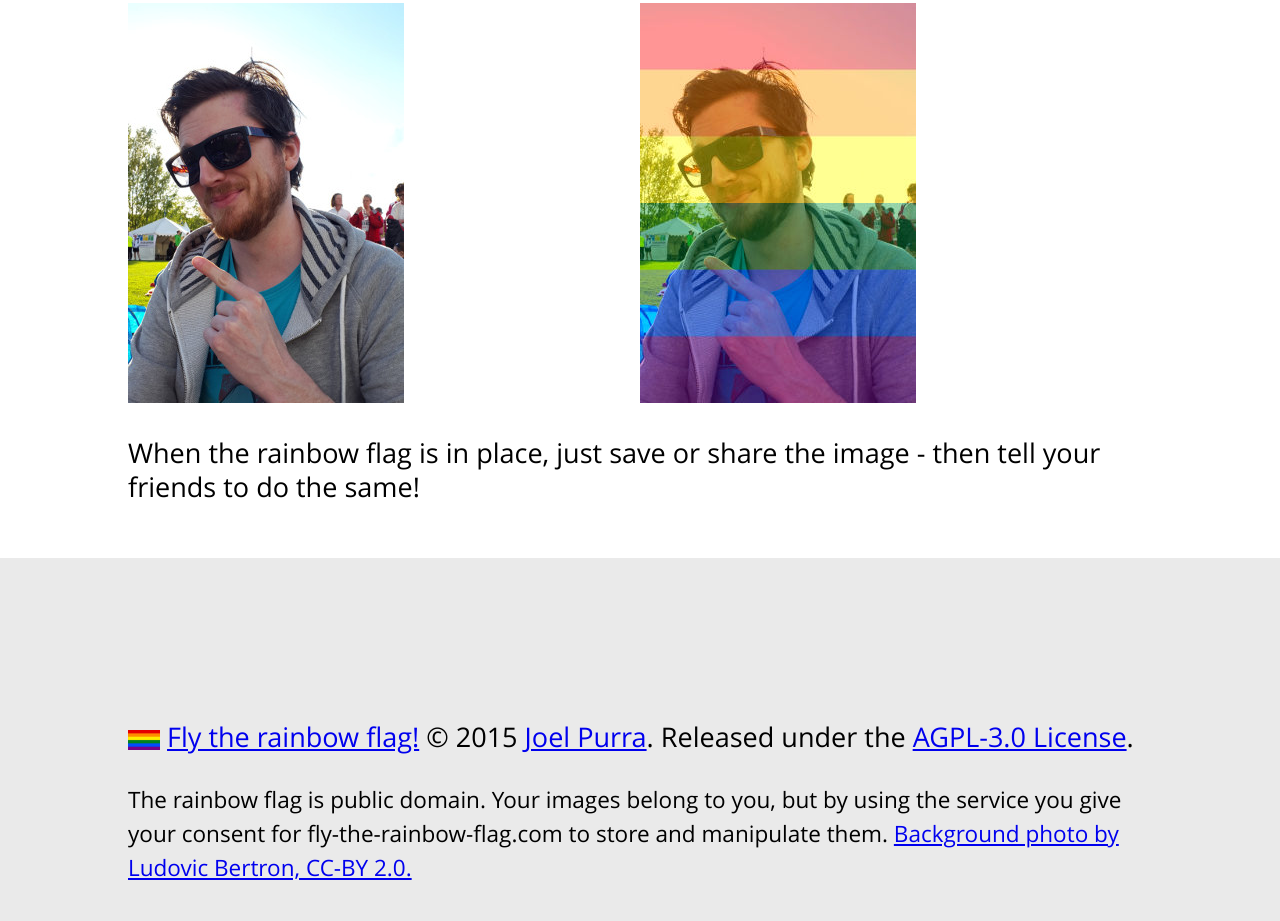
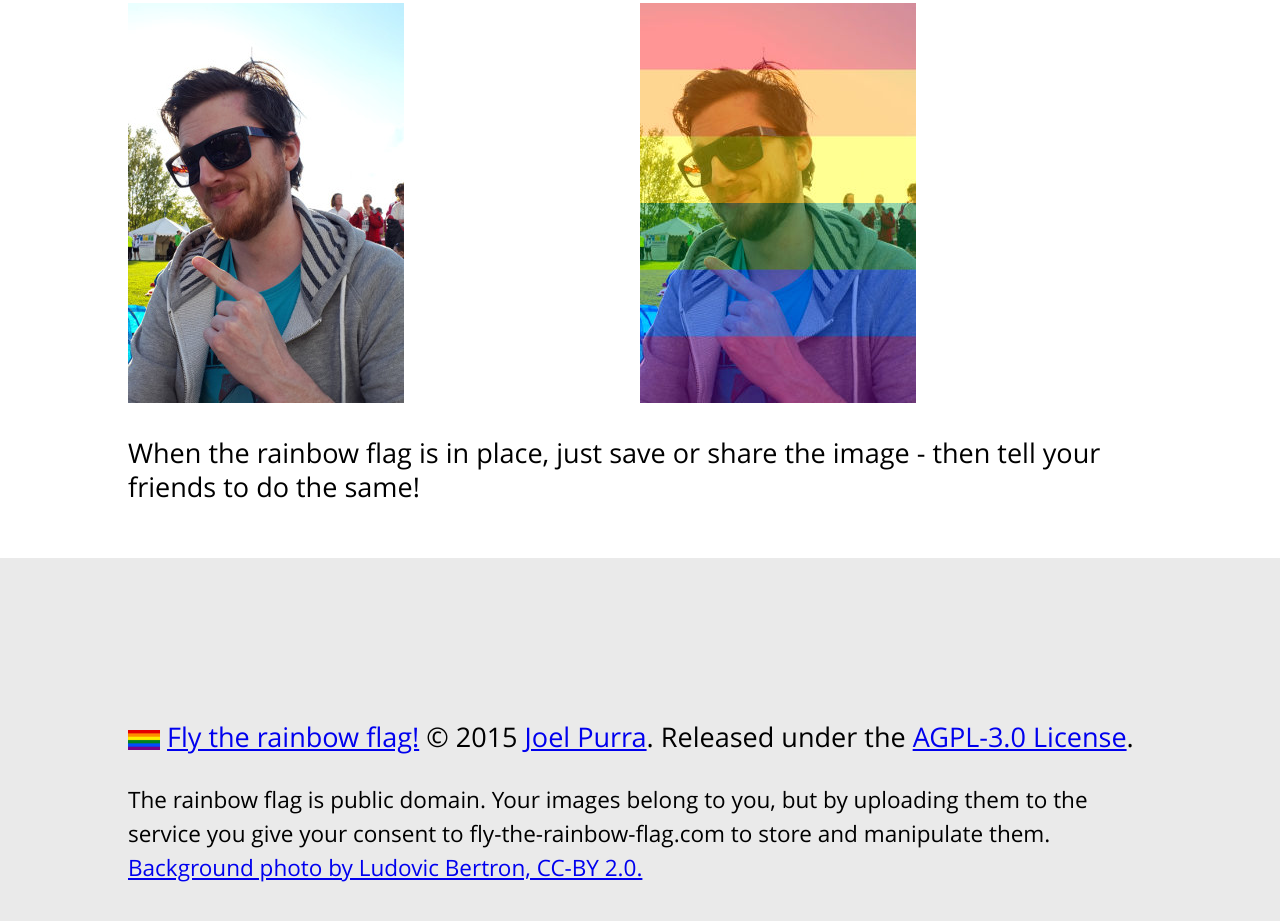
Before and after one commit to joelpurra/fly-the-rainbow-flag.com, a website: page public/index.html in a window 1280 px wide. Shown: the part 660-1581 px from the top of the page. Drawn offline with Linux system fonts and the light colour scheme.

Commit message:
Reword terms

```diff
--- a/public/index.html
+++ b/public/index.html
@@ -115,7 +115,7 @@
             <img src="/resources/image/icon-64x64.png" /> <a href="https://fly-the-rainbow-flag.com/">Fly the rainbow flag!</a> &copy; 2015 <a href="http://joelpurra.com/">Joel Purra</a>. Released under the <a href="https://www.gnu.org/licenses/agpl-3.0.html">AGPL-3.0 License</a>.
         </p>
         <p>
-            <small>The rainbow flag is public domain. Your images belong to you, but by using the service you give your consent for fly-the-rainbow-flag.com to store and manipulate them. <a href="https://en.wikipedia.org/wiki/File:Rainbow_flag_and_blue_skies.jpg">Background photo by Ludovic Bertron, CC-BY 2.0.</a>
+            <small>The rainbow flag is public domain. Your images belong to you, but by uploading them to the service you give your consent to fly-the-rainbow-flag.com to store and manipulate them. <a href="https://en.wikipedia.org/wiki/File:Rainbow_flag_and_blue_skies.jpg">Background photo by Ludovic Bertron, CC-BY 2.0.</a></small>
         </p>
     </footer>
     <script src="/resources/javascript/main.js"></script>
```
